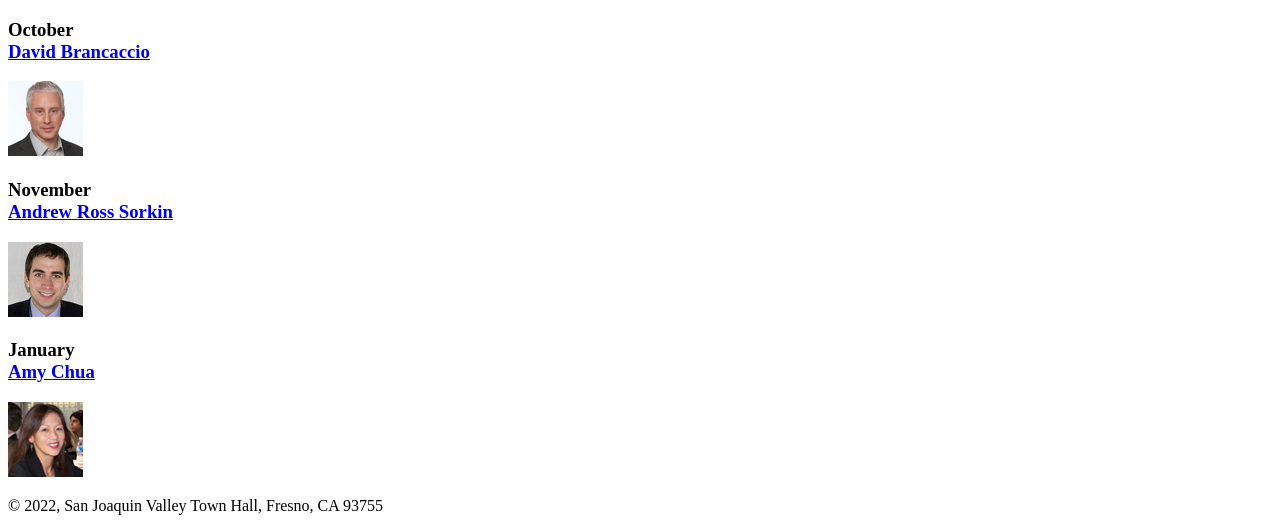
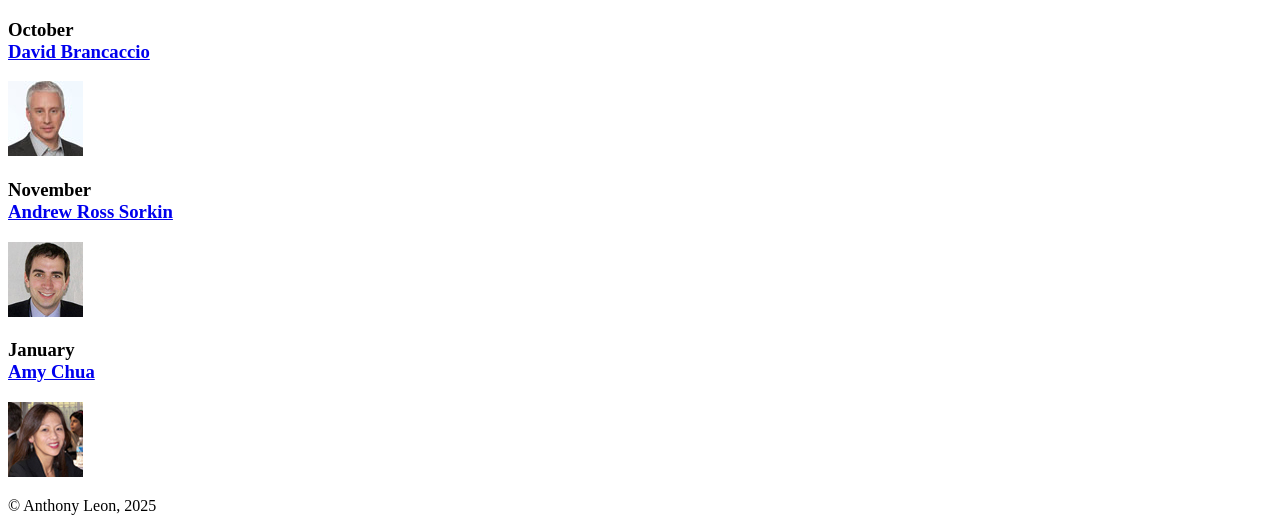
Before and after one commit to agl8-2025/A05, a plain HTML site: page c3_index.html in a window 1280 px wide. Shown: the part 504-1035 px from the top of the page. Drawn offline with Linux system fonts and the light colour scheme.

Commit message:
Update footer: change copyright info to include my name and current year

```diff
--- a/c3_index.html
+++ b/c3_index.html
@@ -51,7 +51,7 @@
 		<img src="images/chua75.jpg" alt="Amy Chua">
 	</main>
 	<footer>
-		<p>&copy; 2022, San Joaquin Valley Town Hall, Fresno, CA 93755</p>
+		<p>&copy; Anthony Leon, 2025</p>
 	</footer>
 </body>
 </html>
```
